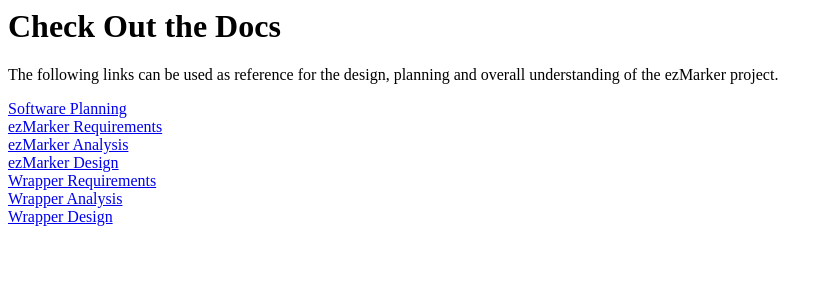
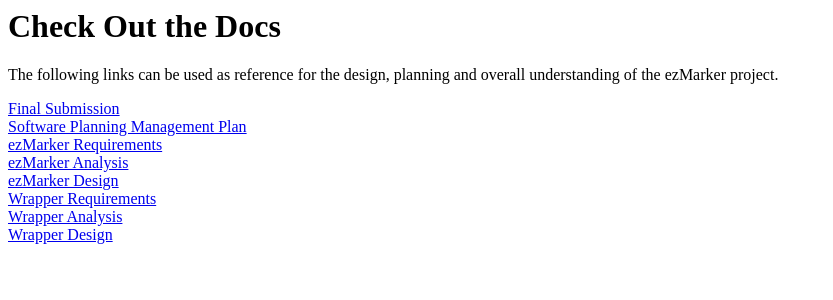
Before and after one commit to Sjohnston3700/CP317_MLS_Project, a PHP site: page /docs.php in a window 1280 px wide. Shown: the top 300 px of the page, without its empty margins (0-833 px from the left). Run offline with PHP 8.4, Linux system fonts and the light colour scheme.

Commit message:
PHP: added link to final_submission page on docs page

```diff
--- a/php/views/docs.php
+++ b/php/views/docs.php
@@ -2,8 +2,8 @@
 	<h1 class="page-title">Check Out the Docs</h1>
     <p>The following links can be used as reference for the design, planning and overall understanding of the ezMarker project. </p>
 	<div class="btn-row">
-
-		<a class="btn btn-xl" href="index.php?page=spmp">Software Planning</a><br>
+		<a class="btn btn-xl" href="index.php?page=final_submission">Final Submission</a><br>
+		<a class="btn btn-xl" href="index.php?page=spmp">Software Planning Management Plan</a><br>
 		<a class="btn btn-xl" href="index.php?page=requirements">ezMarker Requirements</a><br>
 		<a class="btn btn-xl" href="index.php?page=analysis">ezMarker Analysis</a><br>
 		<a class="btn btn-xl" href="index.php?page=design">ezMarker Design</a><br>
```
